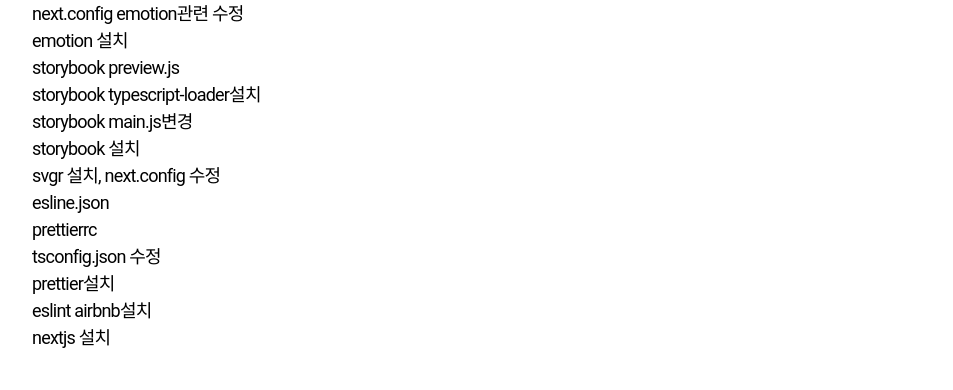
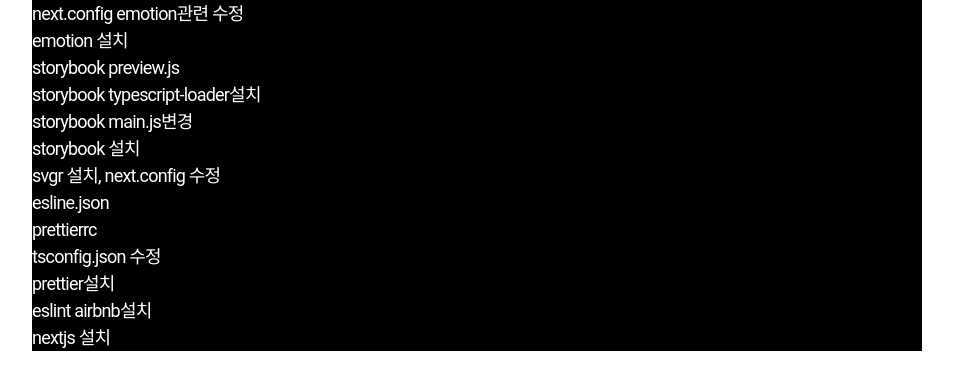
Before and after one commit to ferrari219/busker-app-ts, a Next.js app: page / in a window 1280 px wide. Shown: the top 390 px of the page, without its empty margins (163-1116 px from the left). Built offline with nearby package versions, Linux system fonts and the light colour scheme; a web font is replaced by a local one.

Commit message:
emotion 셋팅 오류 해결

```diff
--- a/package.json
+++ b/package.json
@@ -23,6 +23,7 @@
   },
   "devDependencies": {
     "@babel/core": "^7.16.0",
+    "@next/eslint-plugin-next": "^12.0.3",
     "@storybook/addon-actions": "^6.3.12",
     "@storybook/addon-essentials": "^6.3.12",
     "@storybook/addon-links": "^6.3.12",
--- a/pages/index.tsx
+++ b/pages/index.tsx
@@ -1,8 +1,15 @@
 import React from "react";
+// /** @jsxImportSource @emotion/react */
+import { css } from "@emotion/react";
 
-const index = () => {
+const mainStyle = css`
+  background-color: black;
+  color: #fff;
+`;
+
+const Index = () => {
   return (
-    <div>
+    <div css={mainStyle}>
       <ul>
         <li>next.config emotion관련 수정</li>
         <li>emotion 설치</li>
@@ -22,4 +29,4 @@
   );
 };
 
-export default index;
+export default Index;
--- a/tsconfig.json
+++ b/tsconfig.json
@@ -17,6 +17,7 @@
     "resolveJsonModule": true,
     "isolatedModules": true,
     "jsx": "preserve",
+    "jsxImportSource": "@emotion/react",
     "baseUrl": ".", //절대경로 셋팅
     "incremental": true
     //"paths": { //간편입력
```
Also changed, not shown: 1 other file (tests, documents, lock files or other folders).
